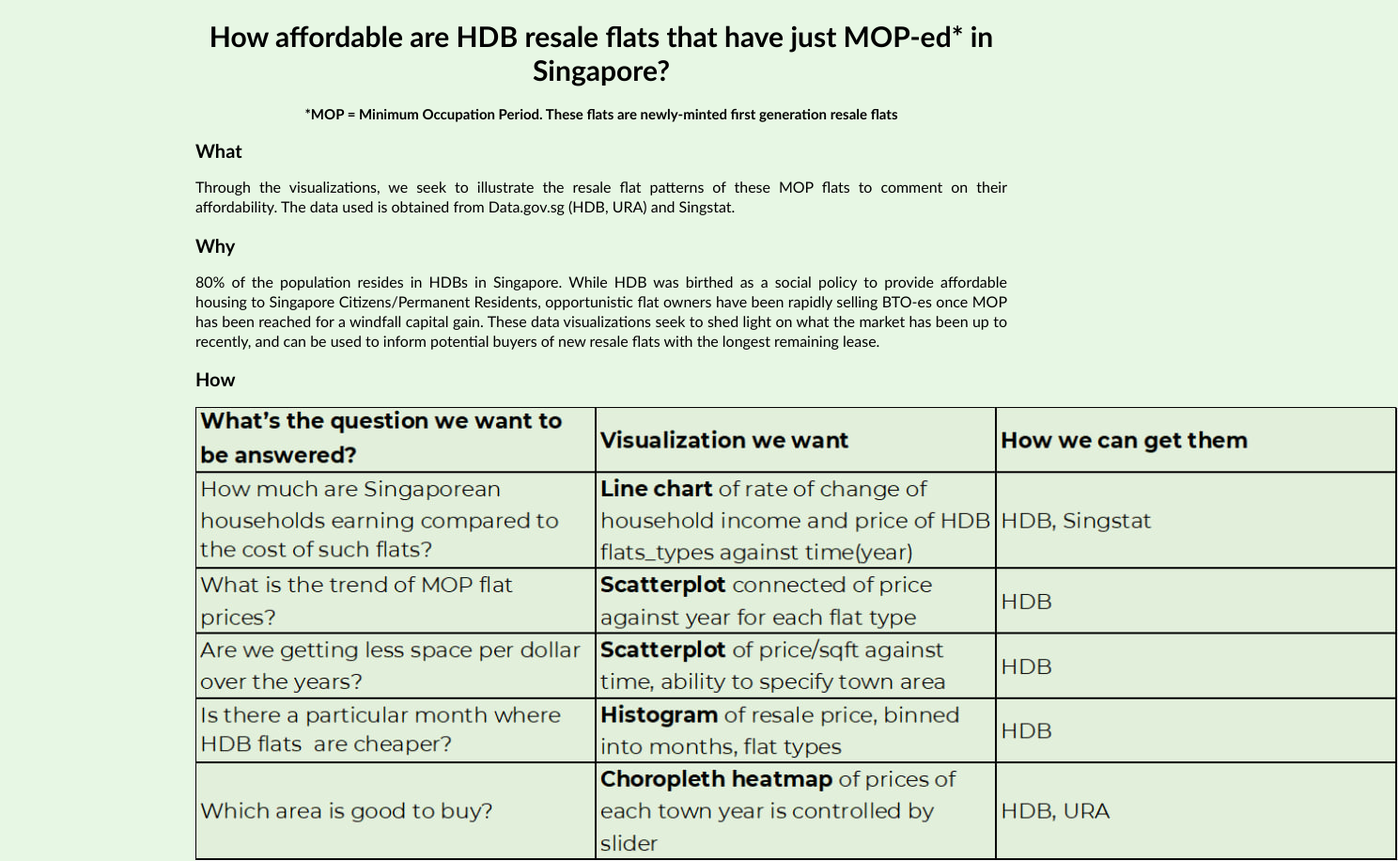
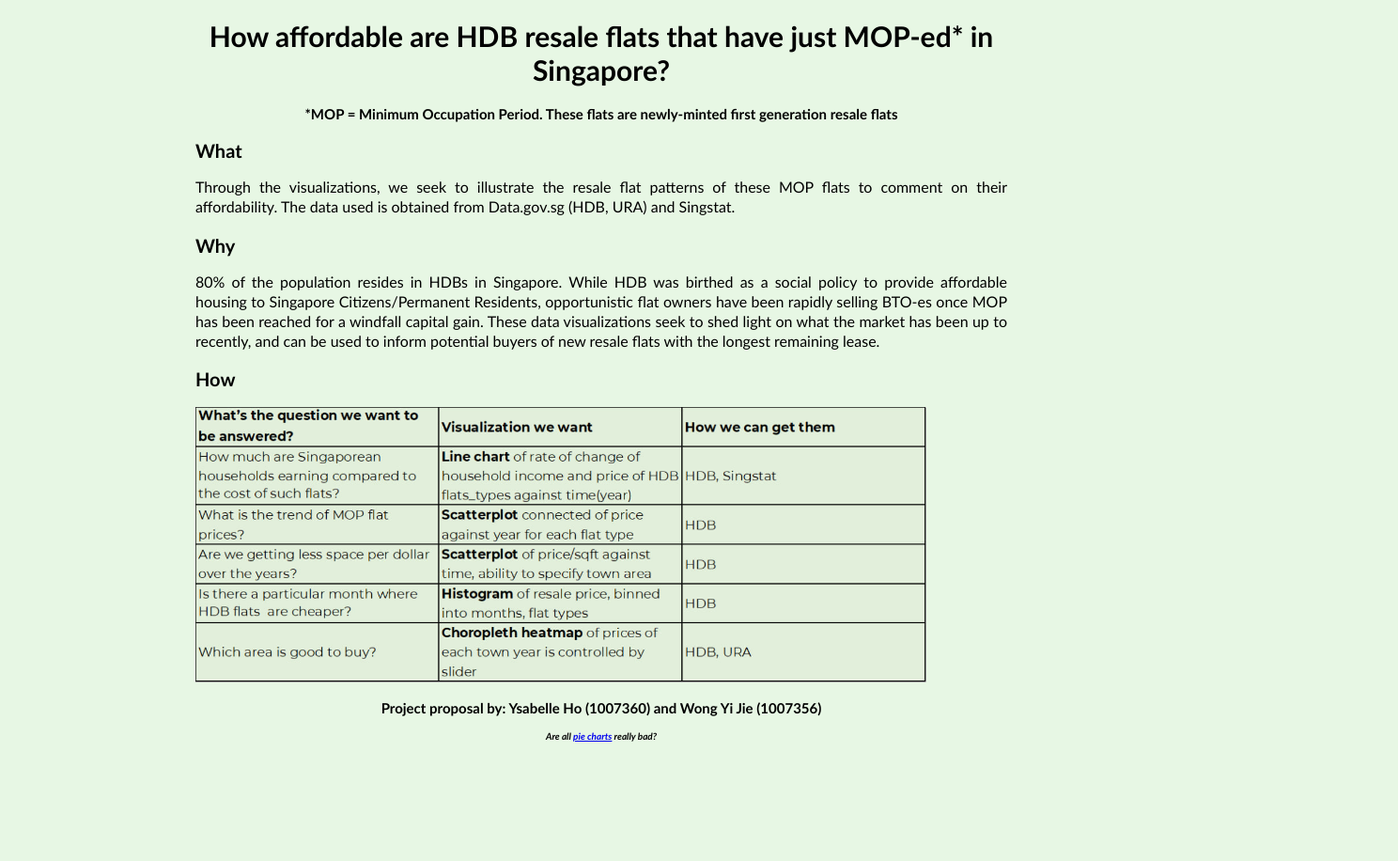
Before and after one commit to ysbllh/HASS-assignment5, a plain HTML site: page index.html in a window 1280 px wide. Shown: the top 916 px of the page at 94% size, 1488 px wide, since content can reach past the window. After the commit the page ends 802 px from the top, so only its background shows below. Drawn offline with Linux system fonts and the light colour scheme.

Commit message:
Update style.css

```diff
--- a/style.css
+++ b/style.css
@@ -33,6 +33,6 @@ h4{
 }
 
 img{
-    display: block;
+    width: 90%;
     text-align: center;
 }
```
